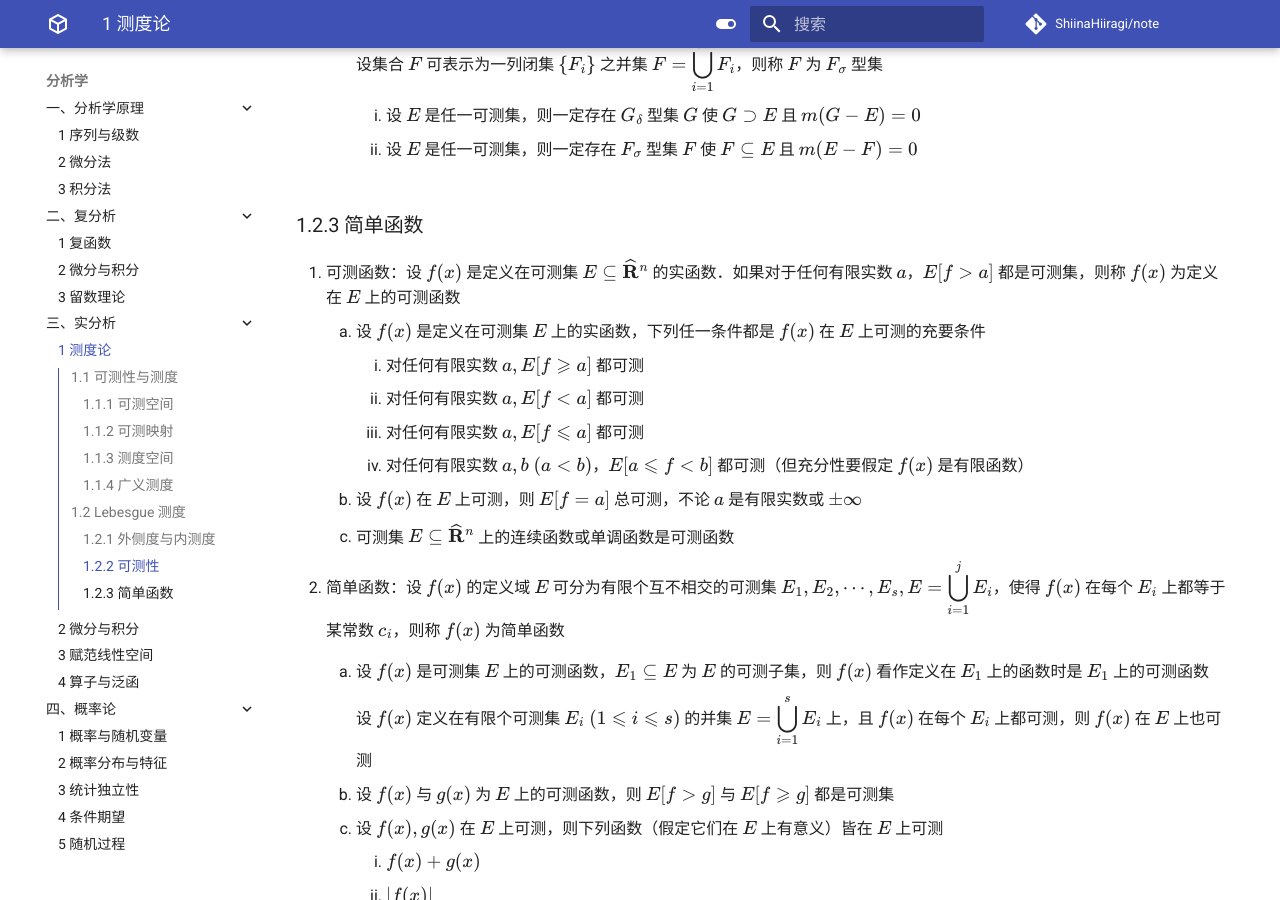
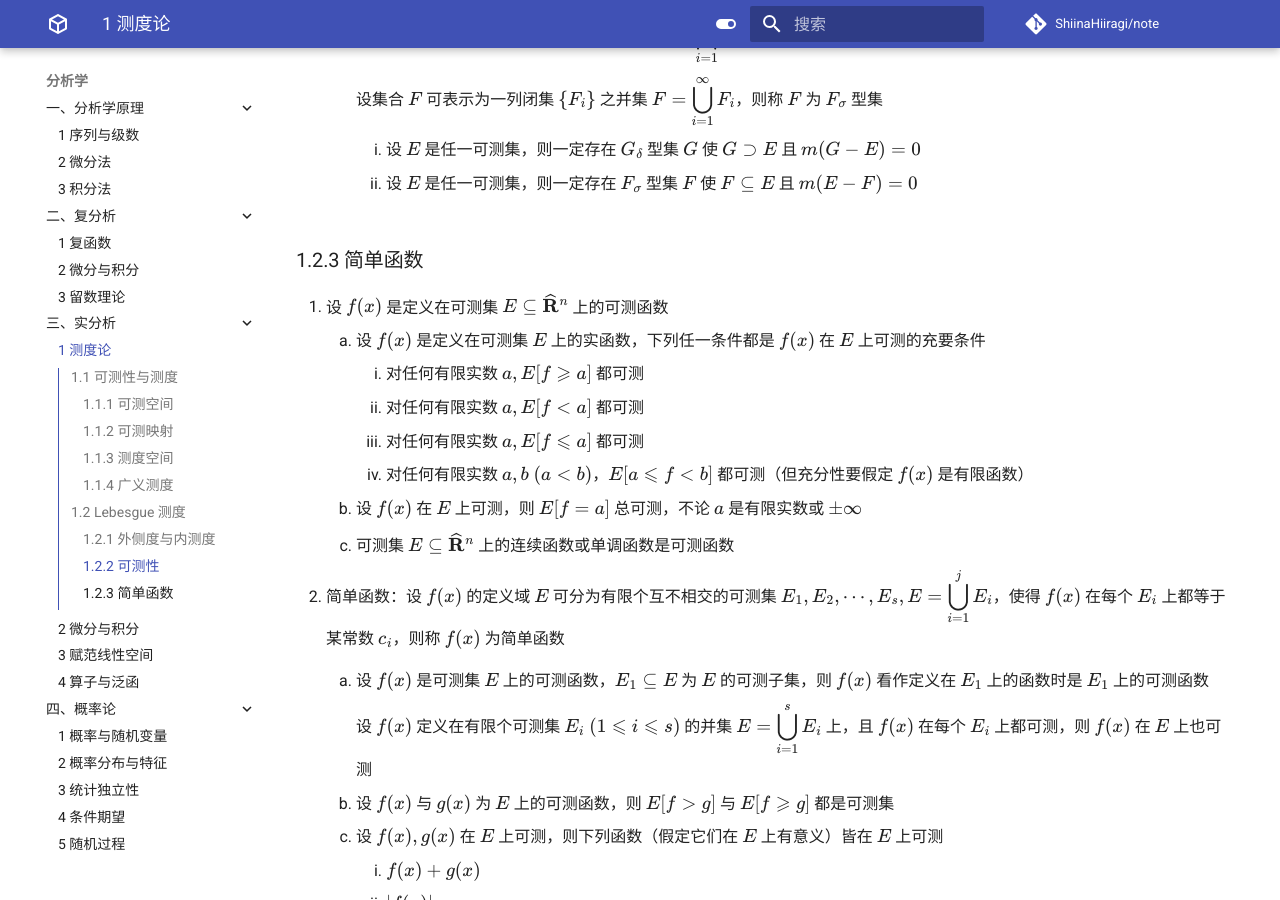
Before and after one commit to ShiinaHiiragi/note, an MkDocs documentation site: the page built from docs/anly/real/ms.md, in a window 1280 px wide and 900 px high, scrolled down 8703 px. Built offline with MkDocs 1.6.1 and Material for MkDocs 9.7.7, drawn with Linux system fonts in a browser that asks for light colours; comment, search, counter and statistics services are not loaded; some of the changed lines change nothing that is shown; some of the changed text lies outside the part shown.

Commit message:
remove mf

```diff
--- a/docs/anly/real/ms.md
+++ b/docs/anly/real/ms.md
@@ -39,7 +39,7 @@
     2. 若 $\left(\Omega_{1}, \mathscr{F}_{1}\right),\left(\Omega_{2}, \mathscr{F}_{2}\right)$ 为可测空间，$\mathscr{C} \subseteq \mathcal{P}\left(\Omega_{2}\right)$，又 $\mathscr{F}_{2}=\sigma(\mathscr{C})$，则 $f \in \mathscr{F}_{1} / \mathscr{F}_{2}$ 的充要条件是 $f^{-1}[\mathscr{C}] \subseteq \mathscr{F}_{1}$
     3. 设 $\left(\Omega_{i}, \mathscr{F}_{i}\right) \ (i=1,2,3)$ 为可测空间，若 $g$ 为 $\left(\Omega_{1}, \mathscr{F}_{1}\right)$ 到 $\left(\Omega_{2}, \mathscr{F}_{2}\right)$ 的可测映射，又 $f$ 为 $\left(\Omega_{2}, \mathscr{F}_{2}\right)$ 到 $\left(\Omega_{3}, \mathscr{F}_{3}\right)$ 的可测映射，则 $f \circ g$ 是 $\left(\Omega_{1}, \mathscr{F}_{1}\right)$ 到 $\left(\Omega_{3}, \mathscr{F}_{3}\right)$ 的可测映射
 2. 可测函数：由 $(\Omega, \mathscr{F})$ 到 $\left(\mathbf{R}, \mathscr{B}_{R}\right)$ 或 $\left(\widehat{\mathbf{R}}, \mathscr{B}_{\widehat{\mathbf{R}}}\right)$ 的可测映射称为可测函数
-    1. 若 $\pi$ 类 $\mathscr{C} \subseteq \mathcal{P}(\Omega)$，又 $\mathscr{H}$ 为 $\Omega$ 上的一个 $\mathscr{L}$ 类，且 $\mathscr{H} \supseteq \left\{I_{A}, A \in \mathscr{C}\right\}$，则 $\mathscr{H}$ 包含 $\Omega$ 上一切属于 $L$ 的 $\sigma(\mathscr{C})$ 可测函数
+    1. 若 $\pi$ 类 $\mathscr{C} \subseteq \mathcal{P}(\Omega)$，又 $\mathscr{H}$ 为 $\Omega$ 上的一个 $\mathscr{L}$ 类，且 $\mathscr{H} \supseteq \left\{I_{A}, A \in \mathscr{C}\right\}$，则 $\mathscr{H}$ 包含 $\Omega$ 上一切属于 $\mathscr{L}$ 的 $\sigma(\mathscr{C})$ 可测函数
     2. 若 $\mathscr{F}_{1}$ 为 $\mathscr{F}$ 的子 $\sigma$ 域，且 $f \in \mathscr{F}_{1} / \mathscr{B}_{\widehat{\mathbf{R}}}$，则称 $f$ 为 $\mathscr{F}_{1}$ 可测，记为 $f \in \mathscr{F}_{1}$
     3. 若 $f$ 为 $\left(\mathbf{R}^{n}, \mathscr{B}^{n}\right)$ 到 $(\mathbf{R}, \mathscr{B})$ 的可测函数，则称 $f$ 为 $n$ 元 $\text{Borel}$ 可测函数或简称 $\text{Borel}$ 函数．可数维乘积空间 $\left(\mathbf{R}^{\infty}, \mathscr{B}^{\infty}\right)$ 到 $(\mathbf{R}, \mathscr{B})$ 的可测函数也称为 $\text{Borel}$ 函数
     4. 若 $(\Omega, \mathscr{F})=\left(\Omega_{1}, \mathscr{F}_{1}\right) \times\left(\Omega_{2}, \mathscr{F}_{2}\right)$ 为乘积空间，$f$ 为 $(\Omega, \mathscr{F})$ 到 $\left(\mathbf{R}, \mathscr{B}_{R}\right)$ 的可测函数，则对 $\forall \omega_{1}^{0} \in \Omega_{1}, g\left(\omega_{2}\right)=f\left(\omega_{1}^{0}, \omega_{2}\right)$ 是 $\left(\Omega_{2}, \mathscr{F}_{2}\right)$ 到 $\left(\mathbf{R}, \mathscr{B}_{R}\right)$ 的可测函数
@@ -78,7 +78,9 @@
             2. $\mu$ 是半可加的：若 ${\displaystyle A \subseteq \bigcup_{m=1}^{n} A_{m}}$，则 ${\displaystyle \mu(A) \leqslant \sum_{m=1}^{n} \mu\left(A_{m}\right)}$
             3. 为使 $\mu$ 是 $\sigma$ 可加的，当且仅当对每个递增序列 $\left\{A_{n}\right\}$，只要 ${\displaystyle \bigcup_{n \geqslant 1} A_{n} \in \mathscr{A}}$，则有 ${\displaystyle \lim _{n \rightarrow \infty} \uparrow \mu\left(A_{n}\right)=\mu\left(\bigcup_{n} A_{n}\right)}$
             4. 若 $\mu$ 为 $\sigma$ 可加的，则对每个递减序列 $\left\{A_{n}\right\}$，只要 ${\displaystyle \bigcap_{n \geqslant 1} A_{n} \in \mathscr{A}}$，且存在 $n_{0}$ 使 $\mu\left(A_{n_{0}}\right)<\infty$，则有 ${\displaystyle \lim _{n \rightarrow \infty} \downarrow \mu\left(A_{n}\right)=\mu\left(\bigcap_{n} A_{n}\right)}$
-        3. 若 $\mu$ 为 $\sigma$ 域上的测度，$\left\{A_{n}\right\}$ 为 $\mathscr{F}$ 中序列，则 ${\displaystyle \mu\left(\varliminf_{n \rightarrow \infty} A_{n}\right) \leqslant \varliminf_{n \rightarrow \infty} \mu\left(A_{n}\right)}$．若对某个 $n_{0}$${\displaystyle \mu\left(\bigcup_{n \geqslant n_{\mathrm{c}}} A_{n}\right)<\infty}$，则 ${\displaystyle \mu\left(\varlimsup_{n \rightarrow \infty} A_{n}\right) \geqslant \varlimsup_{n \rightarrow \infty} \mu\left(A_{n}\right)}$．特别地，当 ${\displaystyle \lim _{n \rightarrow \infty} A_{n}}$ 存在，且若对某个 $n_{0}$ 有 ${\displaystyle \mu\left(\bigcup_{n \geqslant n_{0}} A_{n}\right)<\infty}$ 时，有 ${\displaystyle \mu\left(\lim _{n \rightarrow \infty} A_{n}\right)=\lim _{n \rightarrow \infty} \mu\left(A_{n}\right)}$ 成立
+        3. 若 $\mu$ 为 $\sigma$ 域上的测度，$\left\{A_{n}\right\}$ 为 $\mathscr{F}$ 中序列，则 ${\displaystyle \mu\left(\varliminf_{n \rightarrow \infty} A_{n}\right) \leqslant \varliminf_{n \rightarrow \infty} \mu\left(A_{n}\right)}$
+            1. 若对某个 $n_{0}$${\displaystyle \mu\left(\bigcup_{n \geqslant n_{\mathrm{c}}} A_{n}\right)<\infty}$，则 ${\displaystyle \mu\left(\varlimsup_{n \rightarrow \infty} A_{n}\right) \geqslant \varlimsup_{n \rightarrow \infty} \mu\left(A_{n}\right)}$
+            2. 当 ${\displaystyle \lim _{n \rightarrow \infty} A_{n}}$ 存在，且若对某个 $n_{0}$ 有 ${\displaystyle \mu\left(\bigcup_{n \geqslant n_{0}} A_{n}\right)<\infty}$ 时，有 ${\displaystyle \mu\left(\lim _{n \rightarrow \infty} A_{n}\right)=\lim _{n \rightarrow \infty} \mu\left(A_{n}\right)}$ 成立
 
 3. 完备测度：设 $\mu$ 为 $\sigma$ 域 $\mathscr{F}$ 上的测度，$\mathscr{L}=\{A: A \in \mathscr{F}, \mu(A)=0\}$．又令 $\mathscr{N}=\{N \in \mathcal{P}(\Omega): \textsf{ 存在 } A \in \mathscr{L} \textsf{，使 } N \subseteq A\}$，则 $\mathscr{N}$ 中元素称为 $\mu$ 可略集．若 $\mathscr{N} \subseteq \mathscr{F}$，则称 $\mu$ 在 $\mathscr{F}$ 上为完备的
     1. 可略集：若 $(\Omega, \mathscr{F}, P)$ 为完备概率空间，则 $\mathscr{N}$ 中的元素简称为可略集
@@ -201,7 +203,7 @@
         2. 设 $E$ 是任一可测集，则一定存在 $F_{\sigma}$ 型集 $F$ 使 $F \subseteq E$ 且 $m(E - F)=0$
 
 ### 1.2.3 简单函数
-1. 可测函数：设 $f(x)$ 是定义在可测集 $E \subseteq \widehat{\mathbf{R}}^{n}$ 的实函数．如果对于任何有限实数 $a$，$E[f>a]$ 都是可测集，则称 $f(x)$ 为定义在 $E$ 上的可测函数
+1. 设 $f(x)$ 是定义在可测集 $E \subseteq \widehat{\mathbf{R}}^{n}$ 上的可测函数
     1. 设 $f(x)$ 是定义在可测集 $E$ 上的实函数，下列任一条件都是 $f(x)$ 在 $E$ 上可测的充要条件
         1. 对任何有限实数 $a, E[f \geqslant a]$ 都可测
         2. 对任何有限实数 $a, E[f<a]$ 都可测
```
